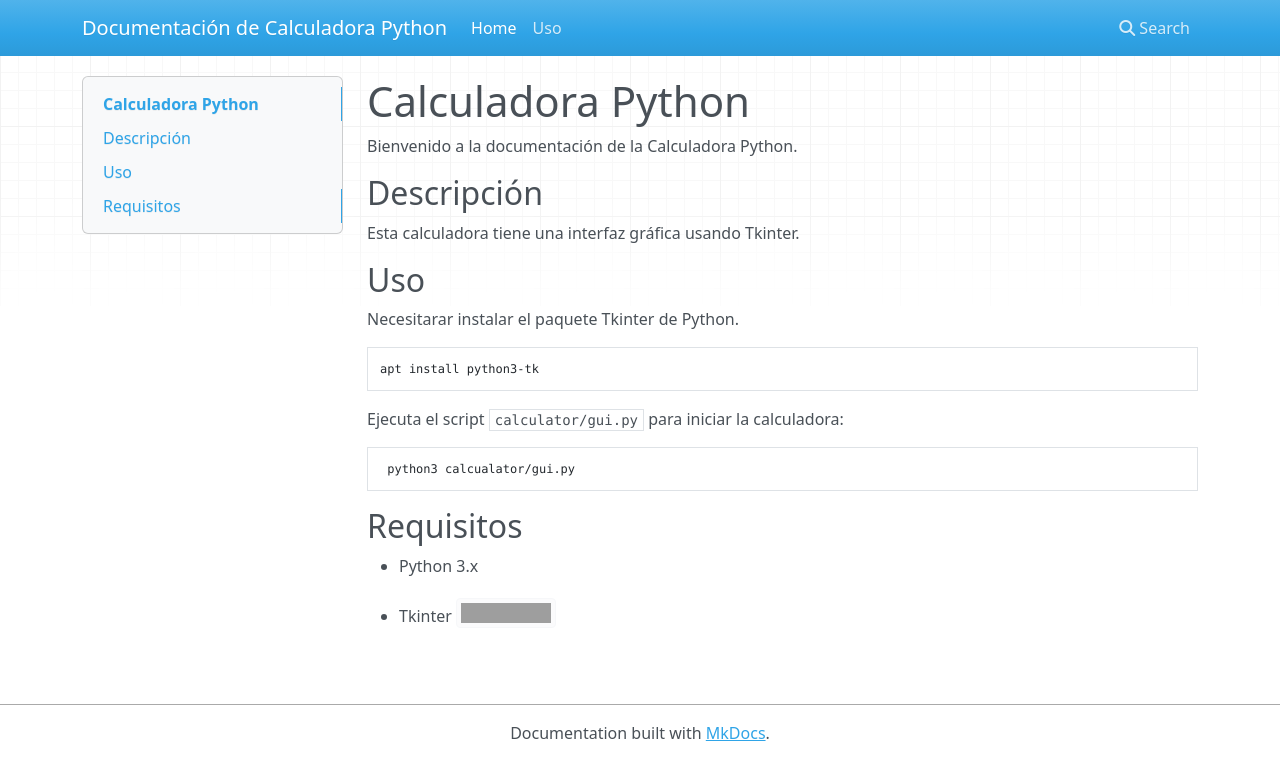
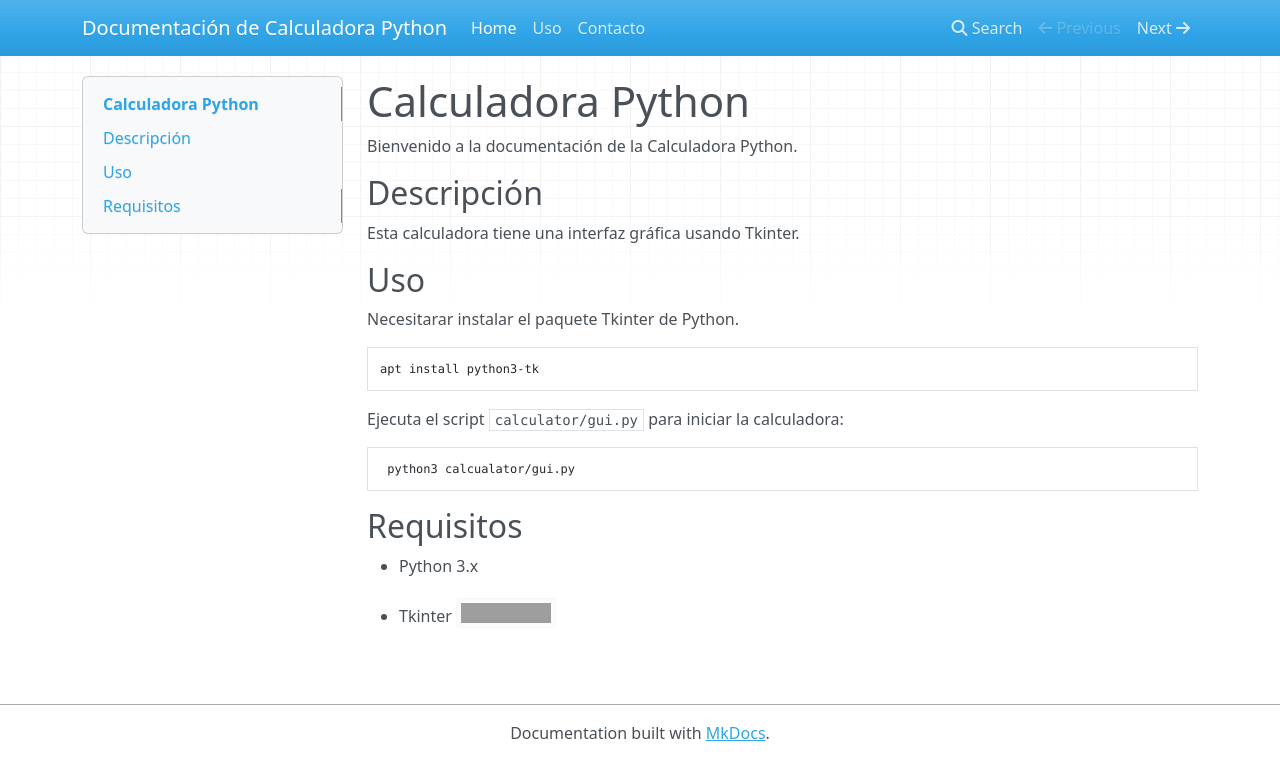
Before and after one commit to Lurax99/CalculadoraPython-Lucas, an MkDocs documentation site: the page built from docs/index.md, in a window 1280 px wide. Shown: the top 780 px of the page. Built offline with MkDocs 1.6.1, drawn with Linux system fonts in a browser that asks for light colours; nearby versions of some CDN libraries; grey boxes are pictures that could not be loaded.

Commit message:
añadiendo contacto.md

```diff
--- a/mkdocs.yml
+++ b/mkdocs.yml
@@ -13,6 +13,7 @@ nav:
   # El nombre de la sección en el menú: nombre_archivo.md
   - Home: index.md             # Primer elemento del menú, enlaza con el archivo 'index.md'.
   - Uso: guia_uso.md           # Segundo elemento del menú, enlaza con el archivo 'guia_uso.md'.
+  - Contacto: contacto.md
   # Se pueden añadir subsecciones anidando listas:
   # - Referencia:
   #   - Funciones: referencia/funciones.md
```
